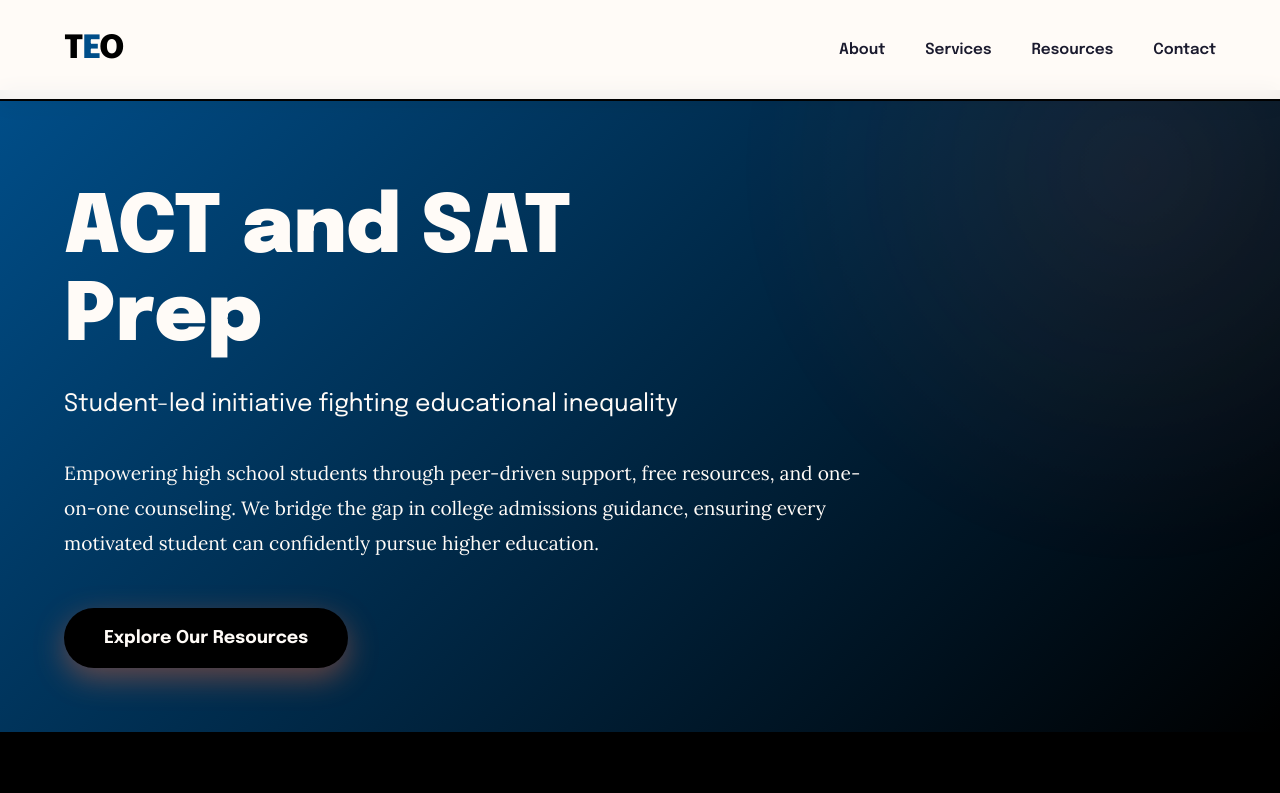
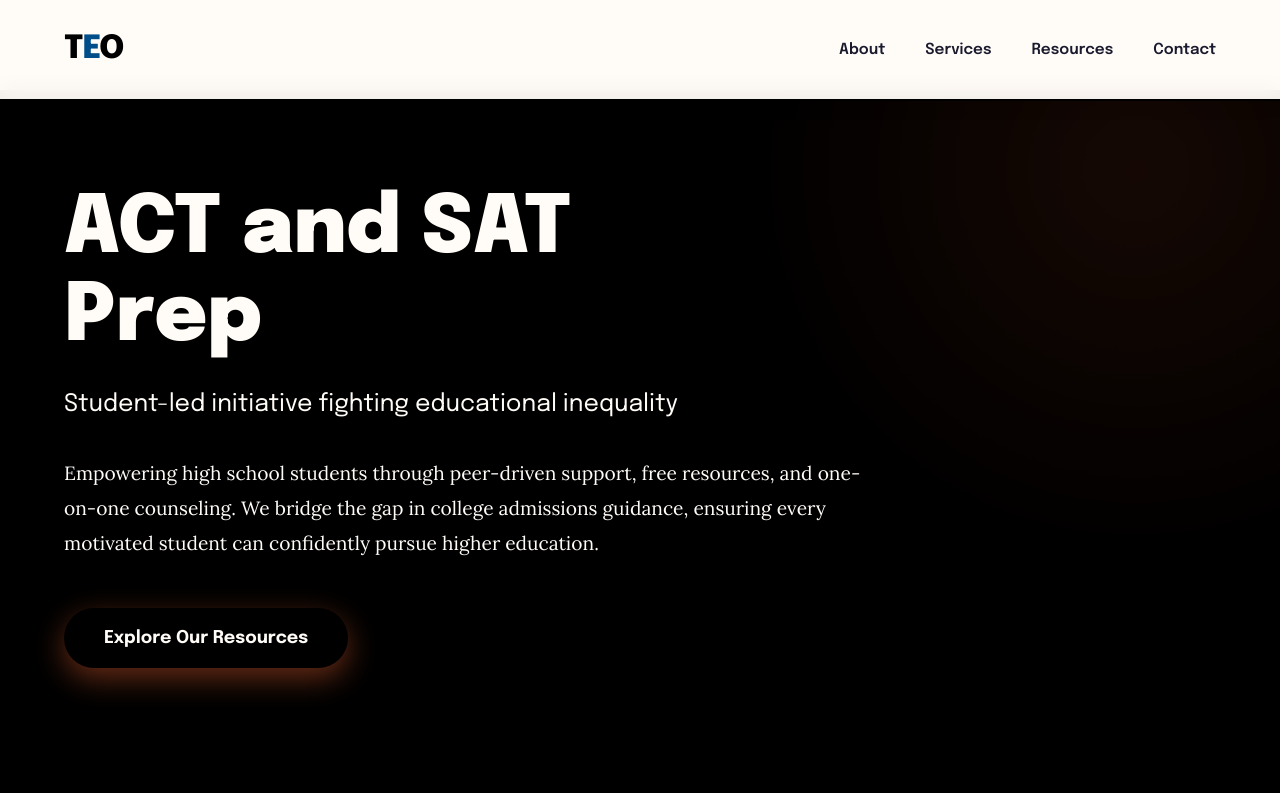
Before and after one commit to areyes9-ND/TEO, a plain HTML site: page ACT_SAT_Prep.html in a window 1280 px wide. Shown: the top 793 px of the page. Drawn offline with Linux system fonts and the light colour scheme.

Commit message:
Change hero section background gradient color

```diff
--- a/ACT_SAT_Prep.html
+++ b/ACT_SAT_Prep.html
@@ -108,7 +108,7 @@
         .hero {
             margin-top: 90px;
             padding: 6rem 5% 4rem;
-            background: linear-gradient(135deg, var(--secondary) 0%, #000000 100%);
+            background: linear-gradient(135deg, var(--primary) 0%, #000000 100%);
             color: var(--light);
             position: relative;
             overflow: hidden;
```
